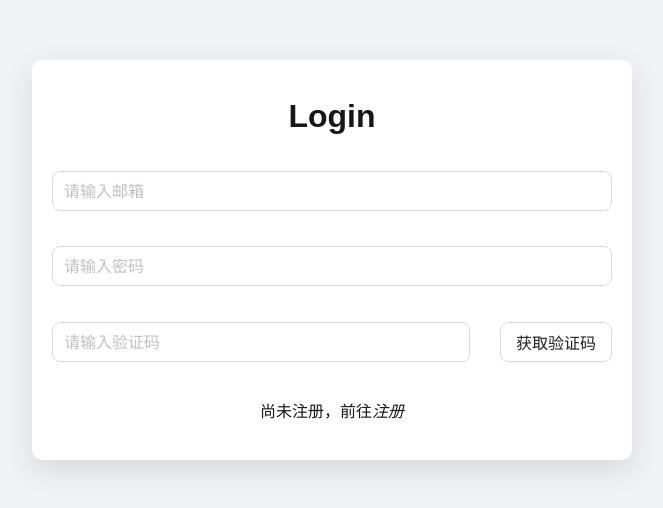
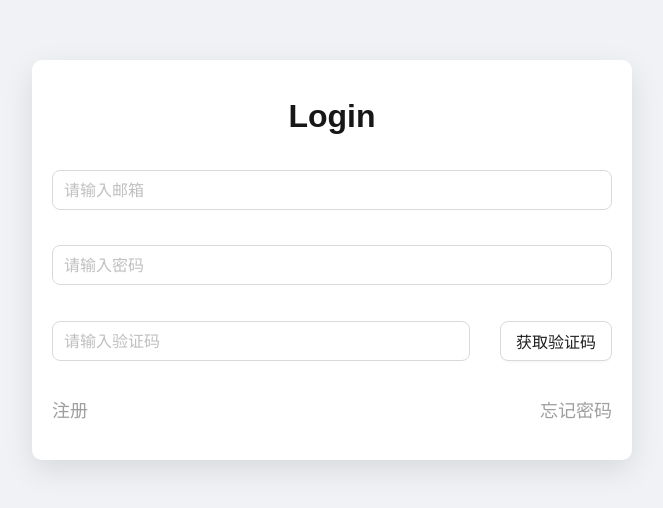
Before and after one commit to OneHuLu/chat-next-project, a Next.js app: page / in a window 1280 px wide. Shown: the part 140-648 px from the top of the page, without its empty margins (308-971 px from the left). Built offline with nearby package versions, Linux system fonts and the light colour scheme; what @ant-design/nextjs-registry would draw is missing.

Commit message:
refactor(Login) 优化登录组件样式，调整验证码获取按钮布局，增加悬停效果

```diff
--- a/app/components/AuthCard/authCard.module.scss
+++ b/app/components/AuthCard/authCard.module.scss
@@ -5,6 +5,7 @@
   min-width: 260px;
   height: 80%;
   max-height: 400px;
+  min-height: 300px;
   background: #fff;
   border-radius: 10px;
   box-shadow: 0 10px 30px rgba(0, 0, 0, 0.1);
--- a/app/components/Login/LoginComponent.tsx
+++ b/app/components/Login/LoginComponent.tsx
@@ -12,15 +12,17 @@ export default function LoginComponent(props: LoginProps) {
         <h1>Login</h1>
         <Input placeholder="请输入邮箱" size="large" />
         <Input placeholder="请输入密码" size="large" />
-        <div className={styles.get_code}>
+        <div className={styles.flex_row_space}>
           <Input placeholder="请输入验证码" size="large" />
-          <Button size="large" className={styles.btn}>获取验证码</Button>
+          <Button size="large" className={styles.btn}>
+            获取验证码
+          </Button>
         </div>
-        <div>
-          尚未注册，前往
-          <span onClick={() => props.setLogin?.(false)}>
-            <i>注册</i>
+        <div className={styles.flex_row_space}>
+          <span onClick={() => props.setLogin?.(false)} className={styles.text}>
+            注册
           </span>
+          <span className={styles.text}>忘记密码</span>
         </div>
       </div>
     </AuthCardComponent>
--- a/app/components/Login/login.module.scss
+++ b/app/components/Login/login.module.scss
@@ -6,14 +6,25 @@
   justify-content: space-around;
   align-items: center;
 
-  .get_code {
+  .flex_row_space {
     width: 100%;
     display: flex;
     flex-direction: row;
     align-items: center;
     justify-content: space-between;
-    .btn {
-        margin-left: 30px;
-    }
+  }
+
+  .btn {
+    margin-left: 30px;
+  }
+
+  .text {
+    cursor: pointer;
+    font-size: 18px;
+    color: #9e9e9e;
+  }
+
+  .text:hover {
+    color: var(--hoverColor);
   }
 }
--- a/app/globals.css
+++ b/app/globals.css
@@ -1,6 +1,7 @@
 :root {
   --background: #ffffff;
   --foreground: #171717;
+  --hoverColor: #4096ff;
 }
 
 @media (prefers-color-scheme: dark) {
```
